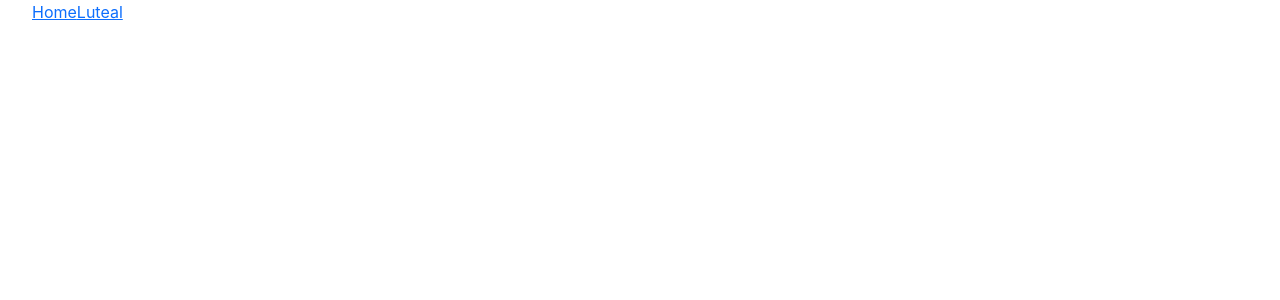
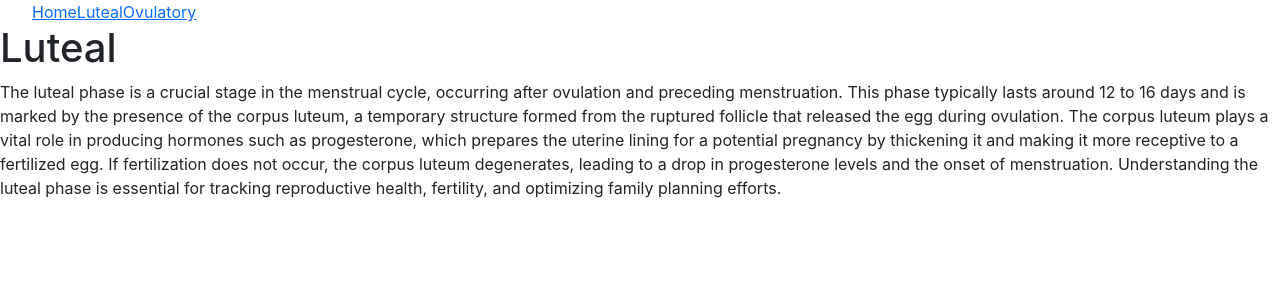
Before and after one commit to taylorbrooks007/tracker-app, a React (Create React App) app: page /Luteal in a window 1280 px wide. Before the commit this address had no page. Shown: the top 300 px of the page. Built offline with nearby package versions, Linux system fonts and the light colour scheme.

Commit message:
added routes to luteal and ovu pages

```diff
--- a/src/App.js
+++ b/src/App.js
@@ -3,6 +3,8 @@ import { BrowserRouter as Router, Routes, Route } from "react-router-dom";
 import NavBar from "./components/NavBar";
 // PAGES
 import HomePage from "./pages/HomePage";
+import Luteal from "./pages/Luteal";
+import Ovulatory from "./pages/Ovulatory";
 
 export default function App() {
   return (
@@ -11,6 +13,8 @@ export default function App() {
         <NavBar />
         <Routes>
           <Route path="/" element={<HomePage />} />
+          <Route path="/Luteal" element={<Luteal />} />
+          <Route path="/Ovulatory" element={<Ovulatory />} />
         </Routes>
       </>
     </Router>
--- a/src/components/NavBar.css
+++ b/src/components/NavBar.css
@@ -0,0 +1,3 @@
+ul {
+  display: inline;
+}
--- a/src/components/NavBar.js
+++ b/src/components/NavBar.js
@@ -1,3 +1,4 @@
+import "./NavBar.css";
 import React, { useState } from "react";
 import { Link } from "react-router-dom";
 
@@ -8,6 +9,7 @@ function NavBar() {
         <ul>
           <Link to="/">Home</Link>
           <Link to="/Luteal">Luteal</Link>
+          <Link to="/Ovulatory">Ovulatory</Link>
         </ul>
       </div>
     </header>
--- a/src/pages/HomePage.js
+++ b/src/pages/HomePage.js
@@ -24,6 +24,11 @@ export default function HomePage() {
           defaultValue={cycle}
           className="m-2"
         >
+          <option value="23">23</option>
+          <option value="24">24</option>
+          <option value="25">25</option>
+          <option value="26">26</option>
+          <option value="27">27</option>
           <option value="28">28</option>
           <option value="29">29</option>
           <option value="30">30</option>
--- a/src/pages/Luteal.js
+++ b/src/pages/Luteal.js
@@ -2,6 +2,20 @@ function Luteal() {
   return (
     <div>
       <h1>Luteal</h1>
+      <p>
+        The luteal phase is a crucial stage in the menstrual cycle, occurring
+        after ovulation and preceding menstruation. This phase typically lasts
+        around 12 to 16 days and is marked by the presence of the corpus luteum,
+        a temporary structure formed from the ruptured follicle that released
+        the egg during ovulation. The corpus luteum plays a vital role in
+        producing hormones such as progesterone, which prepares the uterine
+        lining for a potential pregnancy by thickening it and making it more
+        receptive to a fertilized egg. If fertilization does not occur, the
+        corpus luteum degenerates, leading to a drop in progesterone levels and
+        the onset of menstruation. Understanding the luteal phase is essential
+        for tracking reproductive health, fertility, and optimizing family
+        planning efforts.
+      </p>
     </div>
   );
 }
--- /dev/null
+++ b/src/pages/Ovulatory.js
@@ -0,0 +1,8 @@
+function Ovulatory() {
+  return (
+    <div>
+      <h1>Ovulatory</h1>
+    </div>
+  );
+}
+export default Ovulatory;
```
